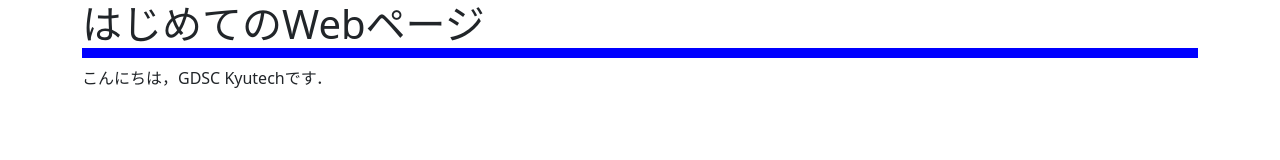
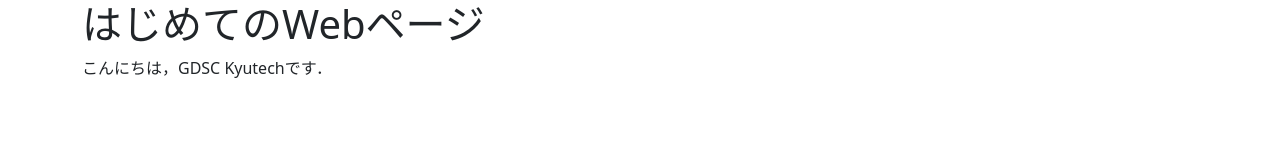
Before and after one commit to orichalcum555/orichalcum555.github.io, a plain HTML site: page responsive.html in a window 1280 px wide. Drawn offline with nearby package versions, Linux system fonts and the light colour scheme.

Commit message:
Add files via upload

```diff
--- a/responsive.html
+++ b/responsive.html
@@ -4,7 +4,7 @@
 <head>
     <meta charset="UTF-8">
     <meta name="viewport" content="width=device-width, initial-scale=1"> <!-- レスポンシブ対応 -->
-    <link href="style.css" rel="stylesheet">
+ <!--   <link href="style.css" rel="stylesheet"> -->
     <title>はじめてのWebページ</title>
     <link href="https://cdn.jsdelivr.net/npm/bootstrap@5.3.0/dist/css/bootstrap.min.css" rel="stylesheet"
         integrity="sha384-9ndCyUaIbzAi2FUVXJi0CjmCapSmO7SnpJef0486qhLnuZ2cdeRhO02iuK6FUUVM" crossorigin="anonymous"> <!-- Bootstrap CSS -->
```
Also changed, not shown: corgi.jpg (added).
